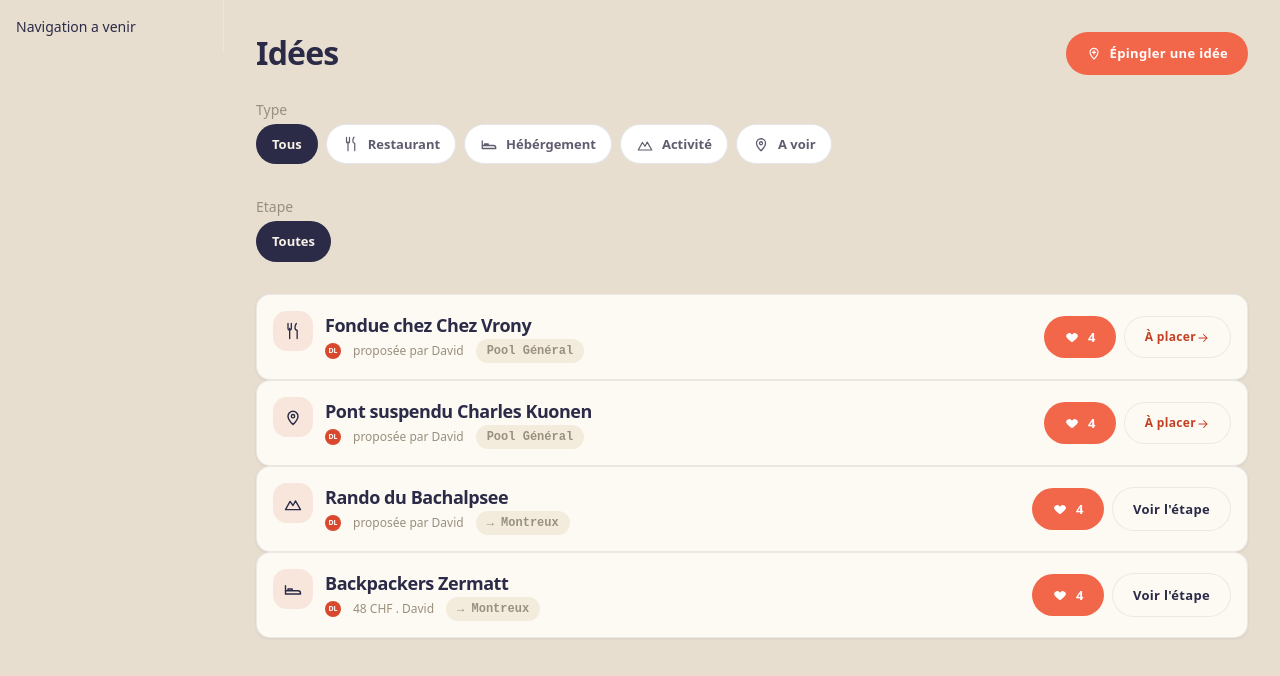
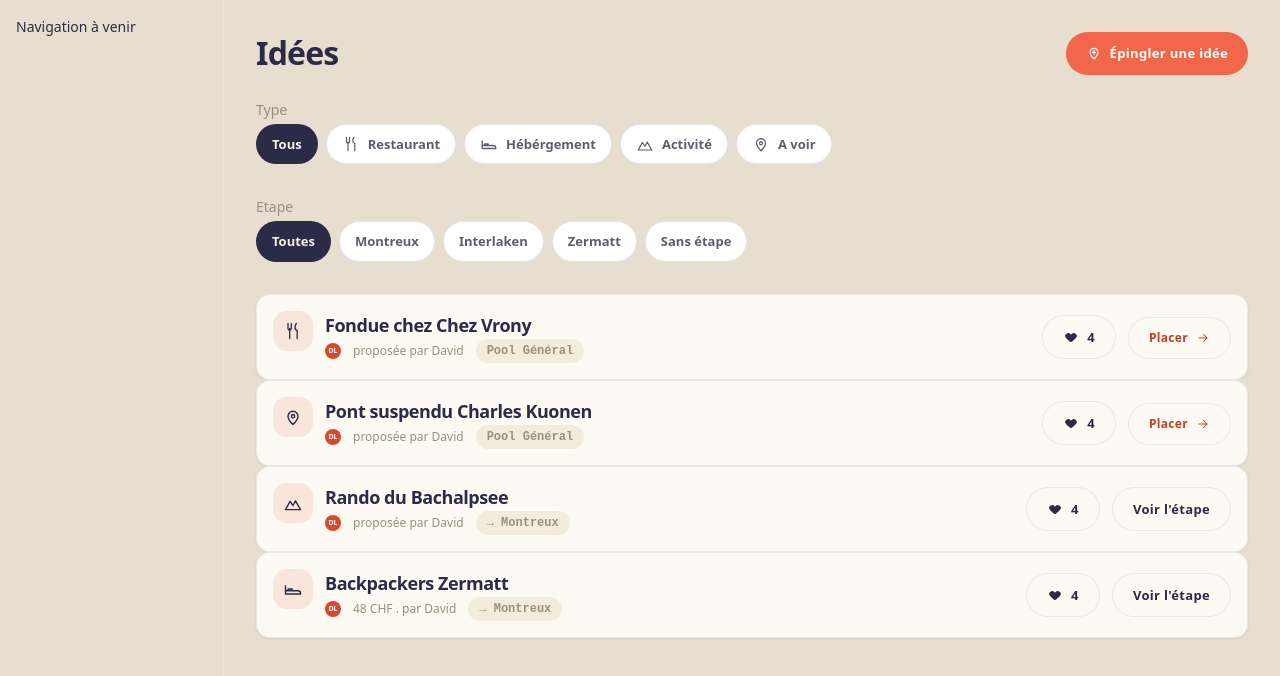
Before and after one commit to Blueton23/Transcendence, a React (Vite) app in the folder srcs/frontend/: page /trip/1/idea in a window 1280 px wide. Shown: the top 676 px of the page. Built offline with nearby package versions, Linux system fonts and the light colour scheme.

Commit message:
save work

```diff
--- a/srcs/frontend/src/app/AppLayout.tsx
+++ b/srcs/frontend/src/app/AppLayout.tsx
@@ -1,6 +1,7 @@
 import { Navigation } from "./Navigation";
 import { Outlet } from "react-router";
 
+/*
 export function AppLayout() {
   return (
     <div className="flex h-screen">
@@ -11,3 +12,16 @@ export function AppLayout() {
     </div>
   );
 }
+*/
+
+export function AppLayout() {
+  return (
+    <div className="min-h-screen md:flex">
+      <Navigation />
+
+      <main className="min-w-0 flex-1 pb-20 md:pb-0">
+        <Outlet />
+      </main>
+    </div>
+  );
+}
--- a/srcs/frontend/src/app/Navigation.tsx
+++ b/srcs/frontend/src/app/Navigation.tsx
@@ -1,5 +1,6 @@
 import Text from "../shared/ui/Text";
 
+/*
 export function Navigation() {
   return (
     <aside>
@@ -9,3 +10,19 @@ export function Navigation() {
     </aside>
   );
 }
+*/
+
+export function Navigation() {
+  return (
+    <aside
+      className="
+        fixed bottom-4 left-1/2 z-50 -translate-x-1/2
+        md:static md:w-56 md:shrink-0 md:translate-x-0
+      "
+    >
+      <Text className="p-4 md:h-full md:border-r md:border-gray-200">
+        Navigation à venir
+      </Text>
+    </aside>
+  );
+}
--- a/srcs/frontend/src/features/idea/components/IdeaCard.tsx
+++ b/srcs/frontend/src/features/idea/components/IdeaCard.tsx
@@ -7,16 +7,21 @@ import Text from "../../../shared/ui/Text";
 import Avatar from "../../../shared/ui/Avatar";
 import Tag from "../../../shared/ui/Tag";
 
-//définis ce que mon composant accepte en entrée
+// Défini les composant d'entrée
 export interface IdeaCardProps {
   idea: Idea;
   proposerName: string;
   proposerInitials: string;
   voteCount: number;
-    stepName?: string;
+  stepName: string;
+  onPlace?: () => void;
+  onView?: () => void;
+  onVote?: () => void;
 }
 
-//defini le type d icone qui sera afficher
+/*----------------------------------------------------------------------------------*/
+
+// Défini le type d'icone a afficher
 const ideaIcons = {
   restaurant: "fork",
   accommodation: "bed",
@@ -24,46 +29,54 @@ const ideaIcons = {
   sightseeing: "pin",
 } as const;
 
-// bouton de droite, a placer ou voir l etape
-function stepButton(stepId: number | null) {
-  if (stepId === null) {
+/*----------------------------------------------------------------------------------*/
+
+// Fonction pour le bouton de droite, le coeur de vote
+function voteButton(voteCount: number, onVote?: () => void) {
   return (
-      <Button>
-        <Text tone="accent" size="sm">
-          À placer
-            {<Icon name="arrow" size={14} />}
-        </Text>
+    <Button variant="outline" onClick={onVote} className="!px-3 !py-2 !text-xs sm:!px-5 sm:!py-3 sm:!text-sm" >
+      {<Icon name="heart-f" size={16} />}
+      {voteCount}
     </Button>
   );
 }
 
+// Fonction pour le bouton de droite "A placer" / "Voir l'étape"
+function stepButton(stepId: number | null, onPlace?: () => void, onView?: () => void) {
+  if (stepId === null) {
     return (
-      <Button variant="outline">
-        Voir l'étape
+      <Button variant="outline" onClick={onPlace} className="!px-3 !py-2 !text-xs sm:!px-5 sm:!py-3 sm:!text-sm">
+        <span className="text-xs text-error" >
+          Placer
+        </span>
+        <Icon name="arrow" size={14} className="text-error" />
       </Button>
     );
   }
 
-// a gauche, defini si pool generale ou si une etape et afficher
+  return <Button variant="outline" onClick={onView} className="!px-3 !py-2 !text-xs sm:!px-5 sm:!py-3 sm:!text-sm" >Voir l'étape</Button>;
+}
+
+/*----------------------------------------------------------------------------------*/
+
+// Fonction pour la partie gauche, défini si pool générale ou une étape a afficher
 function stepLabel(stepId: number | null, stepName: string) {
   if (stepId === null) {
-    return (
-      <Tag tone="muted">
-        Pool Général
-      </Tag>
-    );
+    return <Tag tone="muted">Pool Général</Tag>;
   }
 
-    return (
-      <Tag tone="muted">
-          {`→ ${stepName}`}
-      </Tag>
-    );
+  return <Tag tone="muted">{`→ ${stepName}`}</Tag>;
 }
 
-// a gauche, si c est un herbegement ecrit le prix et proposer par
-function secondaryInfo(ideaType: IdeaType, pricePerNight: number | null, proposerName: string, proposerInitials: string) {
-  if (ideaType === "accommodation" && pricePerNight != null) {
+// Fonction pour la partie gauche, si c'est un hébérgement , écrit "le prix" / "proposé par"
+// Si c'est un autre type, met le logo "initiale" / "proposé par"
+function secondaryInfo(
+  ideaType: IdeaType,
+  pricePerNight: number | null,
+  proposerName: string,
+  proposerInitials: string,
+) {
+  if (ideaType === "accommodation" && pricePerNight !== null) {
     return (
       <div className="flex items-center gap-3">
         <Avatar size="xs" color="2">
@@ -71,7 +84,7 @@ function secondaryInfo(ideaType: IdeaType, pricePerNight: number | null, propose
         </Avatar>
 
         <Text tone="muted" size="sm">
-          {pricePerNight} CHF . {proposerName}
+          {pricePerNight} CHF . par {proposerName}
         </Text>
       </div>
     );
@@ -90,41 +103,54 @@ function secondaryInfo(ideaType: IdeaType, pricePerNight: number | null, propose
   );
 }
 
-export function IdeaCard({ idea, proposerName, proposerInitials, voteCount, stepName }: IdeaCardProps) {
+/*----------------------------------------------------------------------------------*/
 
+// Fonction principale pour une seule carte d'idée
+export function IdeaCard({
+  idea,
+  proposerName,
+  proposerInitials,
+  voteCount,
+  stepName,
+  onPlace,
+  onView,
+  onVote,
+}: IdeaCardProps) {
   return (
     <Card>
-      <div className="flex flex-col gap-3 sm:flex-row sm:items-center sm:justify-between">
-        <div className="flex min-w-0 items-start gap-3">
-          <div className="flex h-10 w-10 shrink-0 items-center justify-center rounded-md bg-error-bg">
-            <Icon name={ideaIcons[idea.type]}/>
+      <div className="flex flex-row sm:flex-row sm:items-center sm:justify-between">
+        <div className="flex min-w-0 flex-1 items-start gap-2 sm:gap-3">
+          <div className="flex h-8 w-8 shrink-0 items-center justify-center rounded-md bg-error-bg sm:h-10 sm:w-10">
+            <Icon name={ideaIcons[idea.type]} />
           </div>
 
-          <div className="flex min-w-0 flex-col">
-            <Heading level={3} size="sm">
+          <div className="flex min-w-0 flex-1 flex-col whitespace-nowrap">
+            <Heading level={3} size="sm" className="whitespace-nowrap">
               {idea.title}
             </Heading>
 
             <div className="flex items-center gap-3">
-                {secondaryInfo(idea.type, idea.price_per_night, proposerName, proposerInitials)}
+              {secondaryInfo(
+                idea.type,
+                idea.price_per_night,
+                proposerName,
+                proposerInitials,
+              )}
               {stepLabel(idea.step_id, stepName)}
             </div>
           </div>
         </div>
 
-        <div className="flex flex-wrap items-center justify-end gap-2">
-          <Button variant="primary"> {<Icon name="heart-f" size={16} />}
-            {voteCount}
-          </Button>
-          {stepButton(idea.step_id)}
+        <div className="flex flex-col shrink-0 items-end justify-end whitespace-nowrap gap-2 sm:flex-row sm:gap-3">
+          {voteButton(voteCount, onVote)}
+          {stepButton(idea.step_id, onPlace, onView)}
         </div>
       </div>
     </Card>
   );
 }
 
-
-
+//<Text tone="accent" size="sm">
 
 //crée un composant React nommé IdeaCard, reçoit des propriétés correspondant à IdeaCardProps récupère directement idea.
 // <p> pour une balise, <h> pour un titre
@@ -133,7 +159,6 @@ export function IdeaCard({ idea, proposerName, proposerInitials, voteCount, step
 // flex items-start gap-3" = aligne les blocs par le haut
 // flex items-center gap-3" = centre verticalement les blocs
 // flex flex-col aligne verticalement les elements
-
 
 /*
 flex             = horizontal
@@ -162,4 +187,30 @@ gap-3          = espace entre éléments
 
 shrink-0       = ne pas rétrécir
 min-w-0        = autoriser à rétrécir
+
+
+
+
+flex-col → éléments verticalement sur mobile.
+sm:flex-row → repasse horizontalement sur écran plus large.
+flex-wrap → autorise les éléments à passer à la ligne s’il manque de place.
+w-full → prend toute la largeur disponible sur mobile.
+sm:w-auto → reprend sa largeur naturelle sur écran plus grand.
+items-start → aligne les éléments par le haut.
+items-center → centre verticalement.
+items-end → aligne vers la droite dans certains flex-col.
+justify-between → un groupe à gauche, un autre à droite.
+self-end → pousse un élément seul vers la droite.
+gap-1, gap-2, gap-3 → espace entre les éléments.
+min-w-0 → autorise le texte à rétrécir dans un flex.
+shrink-0 → empêche l’icône ou un bouton de s’écraser.
+whitespace-nowrap → empêche un petit bouton comme Voir l'étape de couper son texte sur deux lignes.
+break-words → autorise un titre long à revenir proprement à la ligne.
+
+px → largeur intérieure du bouton
+py → hauteur intérieure du bouton
+text → taille du chiffre
+
+  className="!px-2 !py-1 !text-xs sm:!px-5 sm:!py-3 sm:!text-sm" / text-base
+
 */
--- a/srcs/frontend/src/features/idea/components/PinIdeaButton.tsx
+++ b/srcs/frontend/src/features/idea/components/PinIdeaButton.tsx
@@ -7,7 +7,11 @@ interface PinIdeaButtonProps {
 
 export function PinIdeaButton({ onClick }: PinIdeaButtonProps) {
   return (
-    <Button variant="primary" icon={<Icon name="pinplus" size={16} />} onClick={onClick}>
+    <Button
+      variant="primary"
+      icon={<Icon name="pinplus" size={16} />}
+      onClick={onClick}
+    >
       Épingler une idée
     </Button>
   );
--- a/srcs/frontend/src/features/idea/hooks/useIdeas.ts
+++ b/srcs/frontend/src/features/idea/hooks/useIdeas.ts
@@ -1,15 +1,14 @@
-import { useState, useEffect } from 'react';
+import { useState, useEffect } from "react";
 import type { Idea } from "../types";
 import { getIdeas } from "../api/api.ideas";
 
 //gère plusieurs idées
-export function useIdeas () {
+export function useIdeas() {
   const [ideas, setIdeas] = useState<Idea[]>([]);
 
   useEffect(() => {
     const data = getIdeas();
     setIdeas(data);
-
   }, []);
 
   //tableau d'idées
--- a/srcs/frontend/src/pages/IdeasPage.tsx
+++ b/srcs/frontend/src/pages/IdeasPage.tsx
@@ -1,5 +1,5 @@
-import { useState } from 'react';
-import type { Idea, IdeaType } from '../features/idea/types';
+import { useState } from "react";
+import type { Idea, IdeaType } from "../features/idea/types";
 import { useIdeas } from "../features/idea/hooks/useIdeas";
 import { IdeaCard } from "../features/idea/components/IdeaCard";
 import { PinIdeaButton } from "../features/idea/components/PinIdeaButton";
@@ -8,36 +8,54 @@ import Text from "../shared/ui/Text";
 import Chip from "../shared/ui/Chip";
 import Icon from "../shared/ui/Icon";
 
-//A SUPPRIMER
+//A SUPPRIMER, mettre useStep dans la foncton princiale et dans le .map
 const mockSteps = [
   { id: 1, name: "Montreux" },
   { id: 2, name: "Interlaken" },
   { id: 3, name: "Zermatt" },
 ];
 
+/*----------------------------------------------------------------------------------*/
+
+// Fonction pour filtrer les type d'idées et les étapes
 type IdeaFilter = "all" | IdeaType;
+type StepFilter = "all" | "none" | number;
 
-function filterIdeas(ideas: Idea[], activeFilter: IdeaFilter) {
-  if (activeFilter === "all") {
-    return ideas;
+function filterIdeas(
+  ideas: Idea[],
+  typeActiveFilter: IdeaFilter,
+  stepActiveFilter: StepFilter,
+) {
+  let filteredIdeas = ideas;
+
+  if (typeActiveFilter !== "all") {
+    filteredIdeas = filteredIdeas.filter(
+      (idea) => idea.type === typeActiveFilter,
+    );
   }
 
-  return ideas.filter((idea) => idea.type === activeFilter);
+  if (stepActiveFilter === "none") {
+    filteredIdeas = filteredIdeas.filter((idea) => idea.step_id === null);
+  } else if (stepActiveFilter !== "all") {
+    filteredIdeas = filteredIdeas.filter(
+      (idea) => idea.step_id === stepActiveFilter,
+    );
   }
 
-type StepFilter = "all" | "none" | number;
+  return filteredIdeas;
+}
 
+/*----------------------------------------------------------------------------------*/
 
+// Fonction principale pour la page idée
+export function IdeasPage() {
 
-export function IdeasPage() {
   const ideas = useIdeas();
 
-  const [activeFilter, setActiveFilter] = useState<IdeaFilter>("all");
-  const filteredIdeas = filterIdeas(ideas, activeFilter);
-
+  const [typeActiveFilter, setTypeActiveFilter] = useState<IdeaFilter>("all");
   const [stepActiveFilter, setStepActiveFilter] = useState<StepFilter>("all");
 
-
+  const filteredIdeas = filterIdeas(ideas, typeActiveFilter, stepActiveFilter);
 
   return (
     <div className="px-8 pt-8">
@@ -45,7 +63,7 @@ export function IdeasPage() {
         <Heading level={1} size="lg">
           Idées
         </Heading>
-        <PinIdeaButton/>
+        <PinIdeaButton />
       </div>
 
       <div>
@@ -53,28 +71,42 @@ export function IdeasPage() {
           Type
         </Text>
         <div className="mb-8 flex flex-wrap gap-2">
-            <Chip active={activeFilter === "all"} onClick={() => setActiveFilter("all")}>
+          <Chip
+            active={typeActiveFilter === "all"}
+            onClick={() => setTypeActiveFilter("all")}
+          >
             Tous
           </Chip>
 
-            <Chip active={activeFilter === "restaurant"} onClick={() => setActiveFilter("restaurant")}>
-              <Icon name="fork" size={18}/>
+          <Chip
+            active={typeActiveFilter === "restaurant"}
+            onClick={() => setTypeActiveFilter("restaurant")}
+          >
+            <Icon name="fork" size={18} />
             Restaurant
           </Chip>
 
-            <Chip active={activeFilter === "accommodation"} onClick={() => setActiveFilter("accommodation")}>
-              <Icon name="bed" size={18}/>
+          <Chip
+            active={typeActiveFilter === "accommodation"}
+            onClick={() => setTypeActiveFilter("accommodation")}
+          >
+            <Icon name="bed" size={18} />
             Hébérgement
           </Chip>
 
-            <Chip active={activeFilter === "activity"} onClick={() => setActiveFilter("activity")}>
-              <Icon name="mtn" size={18}/>
+          <Chip
+            active={typeActiveFilter === "activity"}
+            onClick={() => setTypeActiveFilter("activity")}
+          >
+            <Icon name="mtn" size={18} />
             Activité
           </Chip>
 
-            <Chip active={activeFilter === "sightseeing"} onClick={() => setActiveFilter("sightseeing")}>
-              <Icon name="pin" size={18}/>
-              A voir
+          <Chip
+            active={typeActiveFilter === "sightseeing"}
+            onClick={() => setTypeActiveFilter("sightseeing")}
+          >
+            <Icon name="pin" size={18} />A voir
           </Chip>
         </div>
       </div>
@@ -84,20 +116,35 @@ export function IdeasPage() {
           Etape
         </Text>
         <div className="mb-8 flex flex-wrap gap-2">
-            <Chip active={activeFilter === "all"} onClick={() => setActiveFilter("all")}>
+          <Chip
+            active={stepActiveFilter === "all"}
+            onClick={() => setStepActiveFilter("all")}
+          >
             Toutes
+          </Chip>
+
+          {mockSteps.map((step) => (
+            <Chip
+              key={step.id}
+              active={stepActiveFilter === step.id}
+              onClick={() => setStepActiveFilter(step.id)}
+            >
+              {step.name}
+            </Chip>
+          ))}
+
+          <Chip
+            active={stepActiveFilter === "none"}
+            onClick={() => setStepActiveFilter("none")}
+          >
+            Sans étape
           </Chip>
         </div>
       </div>
 
-
-
-
-
-
-
       {filteredIdeas.map((idea) => (
-        <IdeaCard key={idea.id}
+        <IdeaCard
+          key={idea.id}
           idea={idea}
           proposerName="David"
           proposerInitials="DL"
@@ -122,4 +169,9 @@ mr-8  → margin-right
 ml-8  → margin-left
 mx-8  → margin gauche + droite
 mb-8  en dessous
+
+
+
+const numbers = [1, 2, 3, 4, 5];
+ideas.filter((idea) => idea.type === "restaurant");
 */
```
Also changed, not shown: srcs/frontend/src/features/idea/api/api.ideas.ts (indentation only), srcs/frontend/src/features/idea/types.ts (indentation only). Lines whose indentation alone changed are shown as unchanged.
